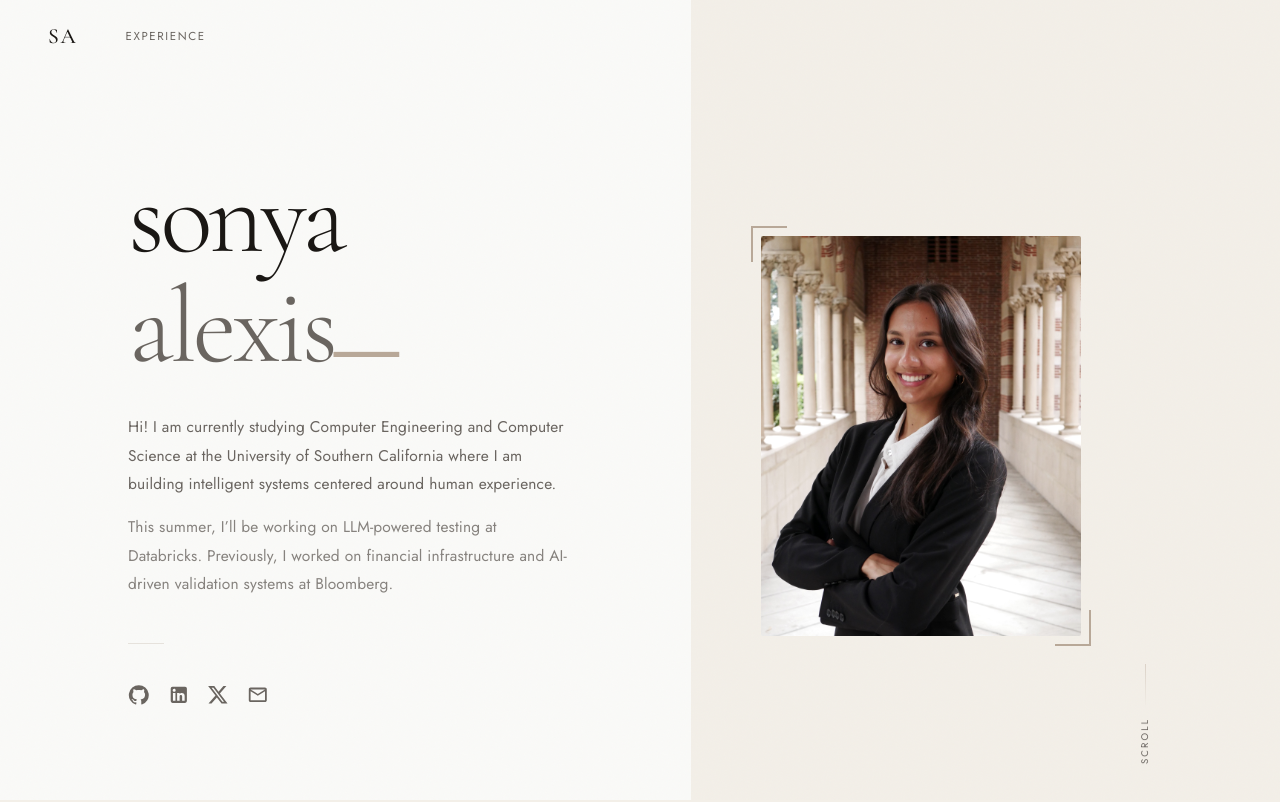
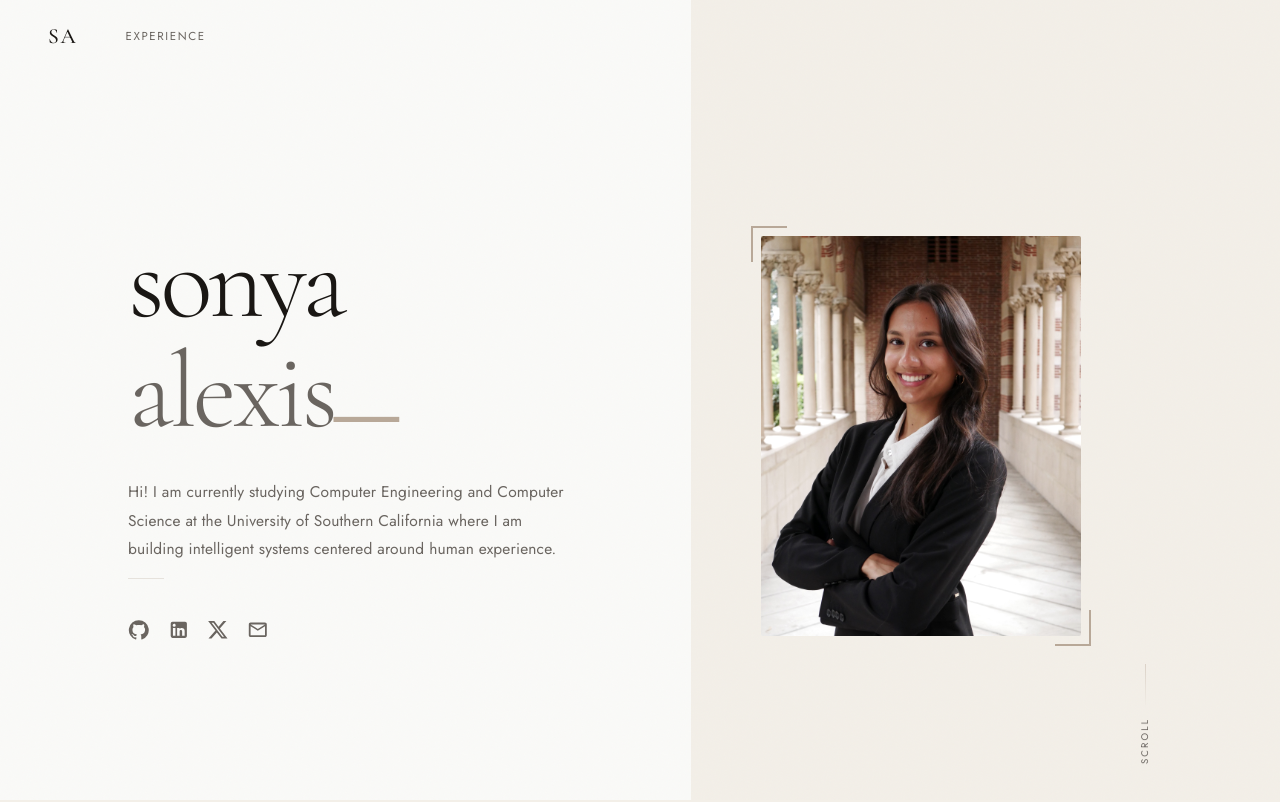
Before and after one commit to Sonyaal/sonyaalexis.dev, a React (Create React App) app: page / in a window 1280 px wide. Shown: the top 802 px of the page. Built offline with nearby package versions, Linux system fonts and the light colour scheme.

Commit message:
updating hero

```diff
--- a/src/components/Main.tsx
+++ b/src/components/Main.tsx
@@ -50,8 +50,6 @@ function Main() {
             <p className="hero-blurb">
               Hi! I am currently studying Computer Engineering and Computer Science at the University of Southern California where I am building intelligent systems centered around human experience.
             </p>
-            <p className="hero-blurb hero-blurb--secondary">
-              This summer, I’ll be working on LLM-powered testing at Databricks. Previously, I worked on financial infrastructure and AI-driven validation systems at Bloomberg.            </p>
             <div className="hero-divider" />
             <div className="hero-links">
               <a
```
